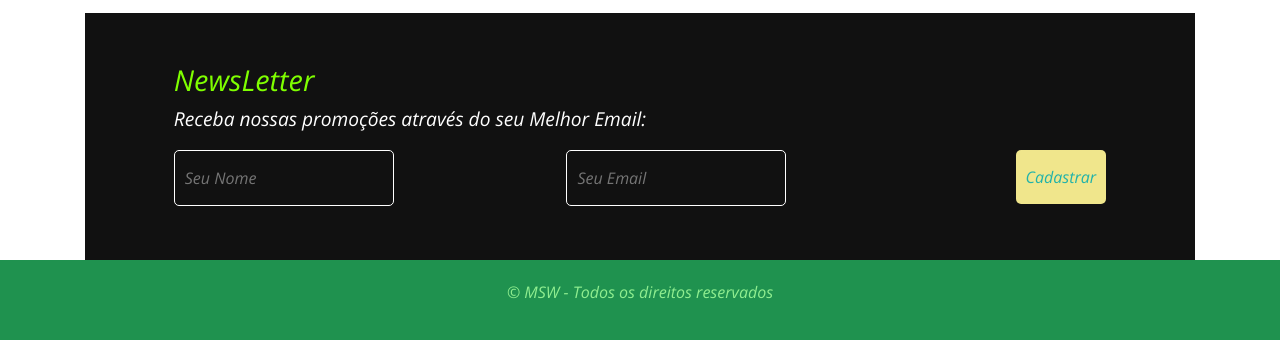
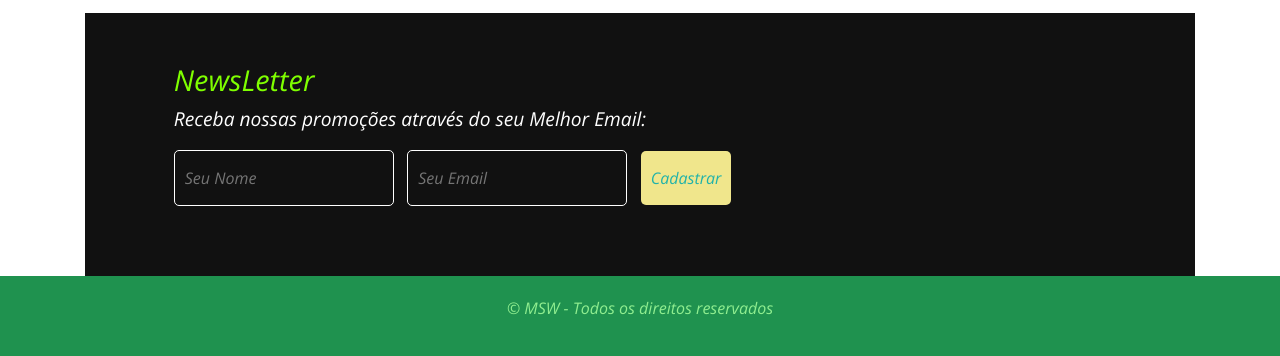
Before and after one commit to HGBGR2003/ProjetoFinal, a plain HTML site: page index.html in a window 1280 px wide. Shown: the part 778-1134 px from the top of the page. Drawn offline with nearby package versions, Linux system fonts and the light colour scheme.

Commit message:
Alteração no style principal e no index

```diff
--- a/css/style.css
+++ b/css/style.css
@@ -55,11 +55,11 @@ p{font-size: 1em; color:black;}
 
 
 /*NewsLetter*/
-.newsletter{width: 100%; float: right ; background-color: #111; padding: 50px 8%;}
+.newsletter{width: 100%; background-color: #111; padding: 50px 8%;}
 .newsletter h3{font-size: 1.8em; color: #7FFF00;}
 .newsletter p{font-size: 1.2em; color:#fff}
-.newsletter form input { margin-right: 1%; padding: 15px 10px; border: 1px solid #fff; border-radius: 5px; color: aqua; background-color: initial; float: left;}
-.newsletter button {background-color: khaki; padding: 15px 10px; border-radius: 5px; float: right; cursor: pointer; color: lightseagreen;}
+.newsletter form input { margin-right: 1%; padding: 15px 10px; border: 1px solid #fff; border-radius: 5px; color: aqua; background-color: initial;}
+.newsletter button {background-color: khaki; padding: 15px 10px; border-radius: 5px; cursor: pointer; color: lightseagreen;}
 
 /*Rodapé*/
 .rodape{
--- a/index.html
+++ b/index.html
@@ -114,14 +114,11 @@
     <section class="newsletter">
         <h3>NewsLetter</h3>
         <p>Receba nossas promoções através do seu Melhor Email:</p>
-        <form class="form-row" method="POST">
-            <div class="col-md-5 mb-1">
+        <form class="form-group row" method="POST">
+
+            <div class="col-md-12 mb-1">
                 <input type="text" placeholder="Seu Nome">
-            </div>
-            <div class="col-md-5 mb-1">
                 <input type="email" placeholder="Seu Email">
-            </div>
-            <div class="col-md-2 mb-1">
                 <button>Cadastrar</button>
             </div>
 
```
